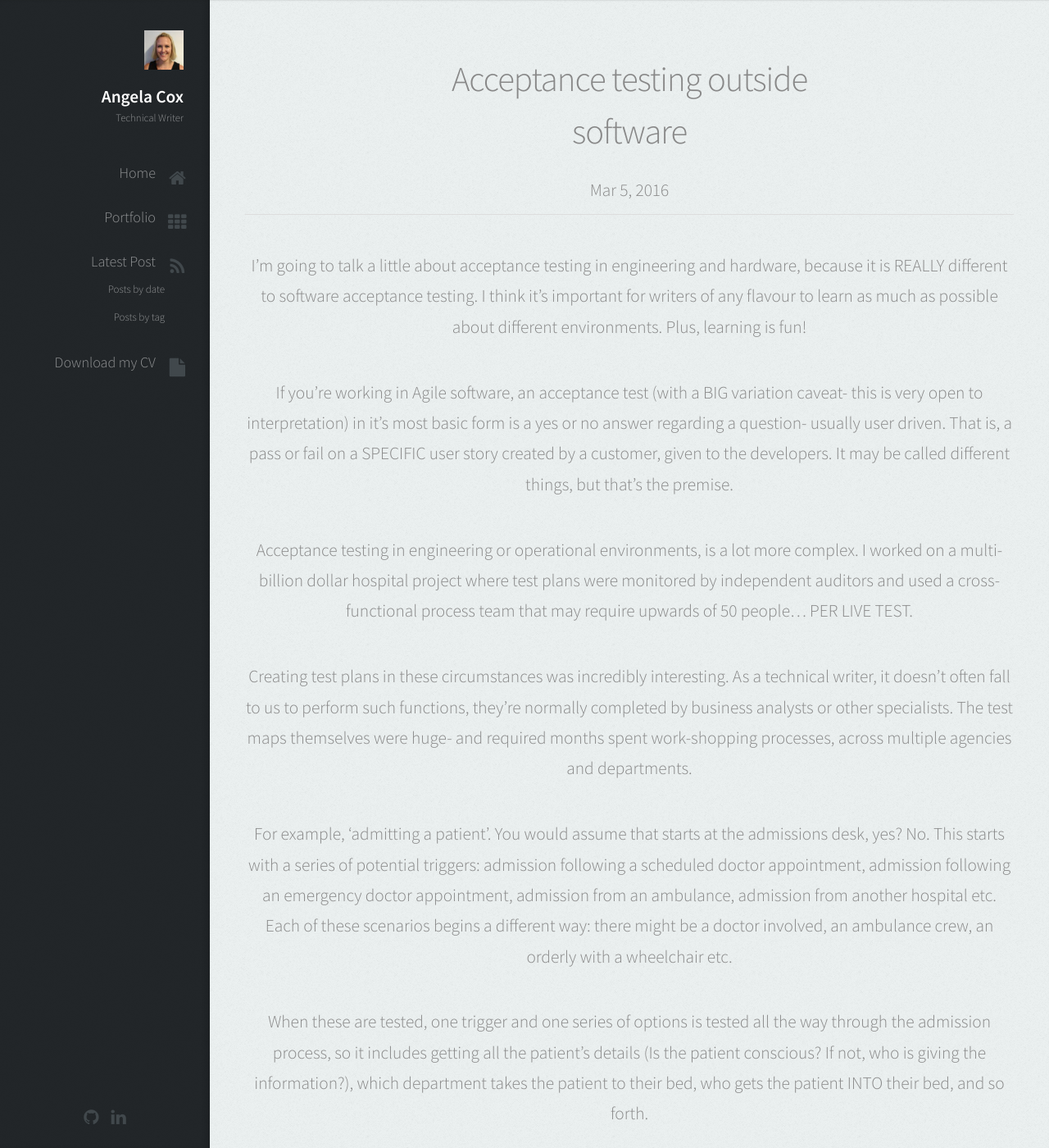
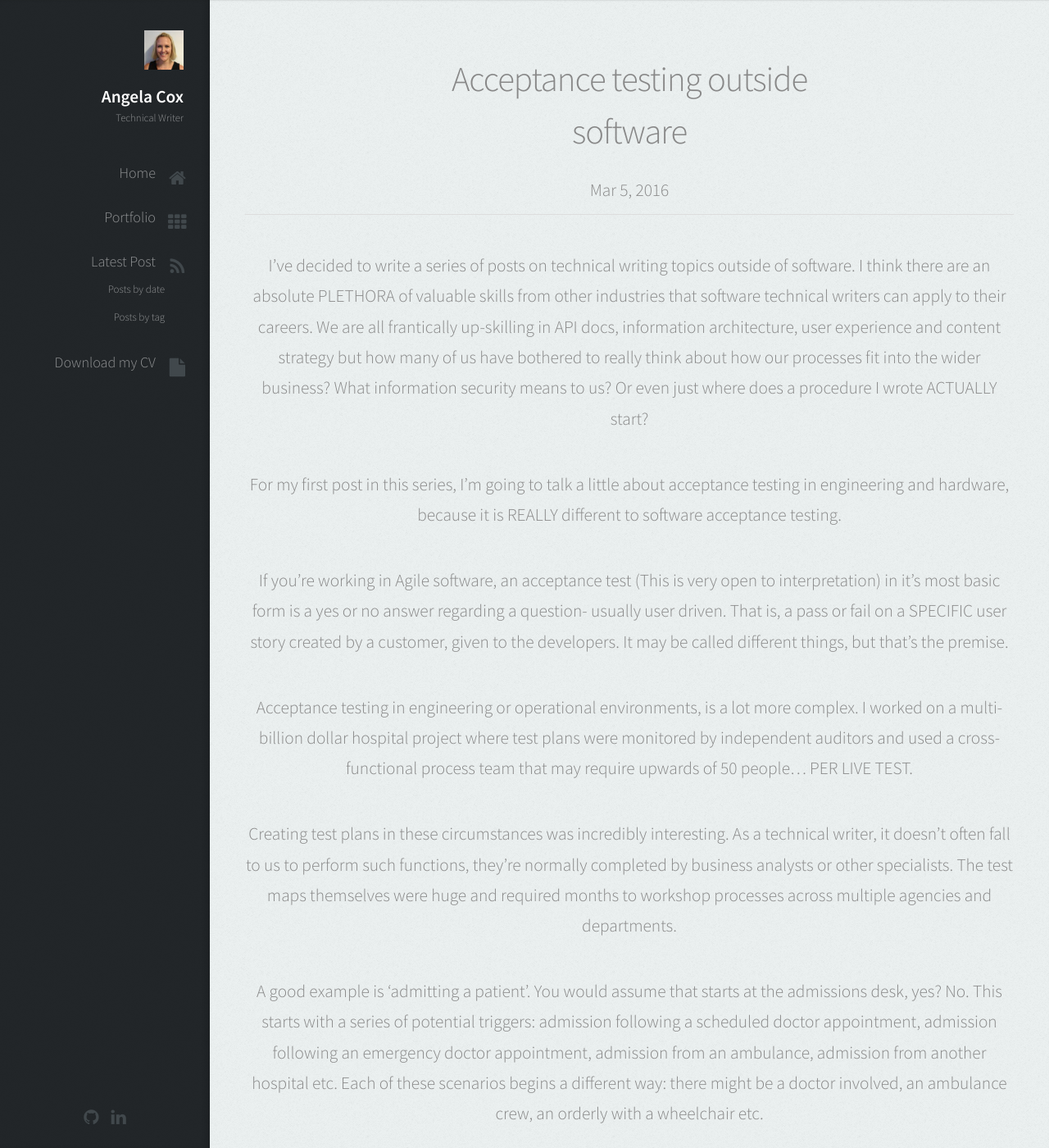
Before and after one commit to AngelaCox/UX-Portfolio, a Jekyll site: the page built from _posts/2016-03-05-acceptance-testing-outside-software.markdown, in a window 1280 px wide and 1400 px high. Shown: the whole window at 82% size. Built offline with Jekyll 4.4.1, drawn with Linux system fonts in a browser that asks for light colours; some of the changed text lies outside the part shown.

Commit message:
Finished post on acceptance testing

```diff
--- a/_posts/2016-03-05-acceptance-testing-outside-software.markdown
+++ b/_posts/2016-03-05-acceptance-testing-outside-software.markdown
@@ -5,16 +5,18 @@
 # categories: Not-quite-technical-writing Introduction About-me
 ---
 
-I'm going to talk a little about acceptance testing in engineering and hardware, because it is REALLY different to software acceptance testing. I think it's important for writers of any flavour to learn as much as possible about different environments. Plus, learning is fun!
+I've decided to write a series of posts on technical writing topics outside of software. I think there are an absolute PLETHORA of valuable skills from other industries that software technical writers can apply to their careers. We are all frantically up-skilling in API docs, information architecture, user experience and content strategy but how many of us have bothered to really think about how our processes fit into the wider business? What information security means to us? Or even just where does a procedure I wrote ACTUALLY start?
 
-If you're working in Agile software, an acceptance test (with a BIG variation caveat- this is very open to interpretation) in it's most basic form is a yes or no answer regarding a question- usually user driven. That is, a pass or fail on a SPECIFIC user story created by a customer, given to the developers. It may be called different things, but that's the premise.
+For my first post in this series, I'm going to talk a little about acceptance testing in engineering and hardware, because it is REALLY different to software acceptance testing.
+
+If you're working in Agile software, an acceptance test (This is very open to interpretation) in it's most basic form is a yes or no answer regarding a question- usually user driven. That is, a pass or fail on a SPECIFIC user story created by a customer, given to the developers. It may be called different things, but that's the premise.
 
 Acceptance testing in engineering or operational environments, is a lot more complex. I worked on a multi-billion dollar hospital project where test plans were monitored by independent auditors and used a cross-functional process team that may require upwards of 50 people... PER LIVE TEST.
 
-Creating test plans in these circumstances was incredibly interesting. As a technical writer, it doesn't often fall to us to perform such functions, they're normally completed by business analysts or other specialists. The test maps themselves were huge- and required months spent work-shopping processes, across multiple agencies and departments.
+Creating test plans in these circumstances was incredibly interesting. As a technical writer, it doesn't often fall to us to perform such functions, they're normally completed by business analysts or other specialists. The test maps themselves were huge and required months to workshop processes across multiple agencies and departments.
 
-For example, 'admitting a patient'. You would assume that starts at the admissions desk, yes? No. This starts with a series of potential triggers: admission following a scheduled doctor appointment, admission following an emergency doctor appointment, admission from an ambulance, admission from another hospital etc. Each of these scenarios begins a different way: there might be a doctor involved, an ambulance crew, an orderly with a wheelchair etc.
+A good example is 'admitting a patient'. You would assume that starts at the admissions desk, yes? No. This starts with a series of potential triggers: admission following a scheduled doctor appointment, admission following an emergency doctor appointment, admission from an ambulance, admission from another hospital etc. Each of these scenarios begins a different way: there might be a doctor involved, an ambulance crew, an orderly with a wheelchair etc.
 
- When these are tested, one trigger and one series of options is tested all the way through the admission process, so it includes getting all the patient's details (Is the patient conscious? If not, who is giving the information?), which department takes the patient to their bed, who gets the patient INTO their bed, and so forth.
+ When these are tested, one trigger and one series of options is tested all the way through the entire admission process, from entering a hospital and why, to how they get to their bed. This includes getting all the patient's details (Is the patient conscious? If not, who is giving the information?), which department takes the patient to their bed, who gets the patient INTO their bed, and so forth.
 
- Learning how to get the information on how these processes work, was a very valuable skill for me. I learned how to take part and manage a cross functional workshop, and how to think
+ Learning how to map processes is a valuable skill for anyone working for a business and particularly for technical writers, because the procedures we write every day, are drawn from business processes whether we realise it or not. In this particular role, I learned how to take part and manage a cross functional workshop across a business how to think a process through and map it, looking for variations, pitfalls and other issues. But a lot of my learning was around communication and how to ask the *right* questions. And learning how to map an end-to-end process, taught me a lot about writing procedures, who the audiences are (in this case, the guy pushing the wheelchair, right?) and how important a lot of this information is.
```
